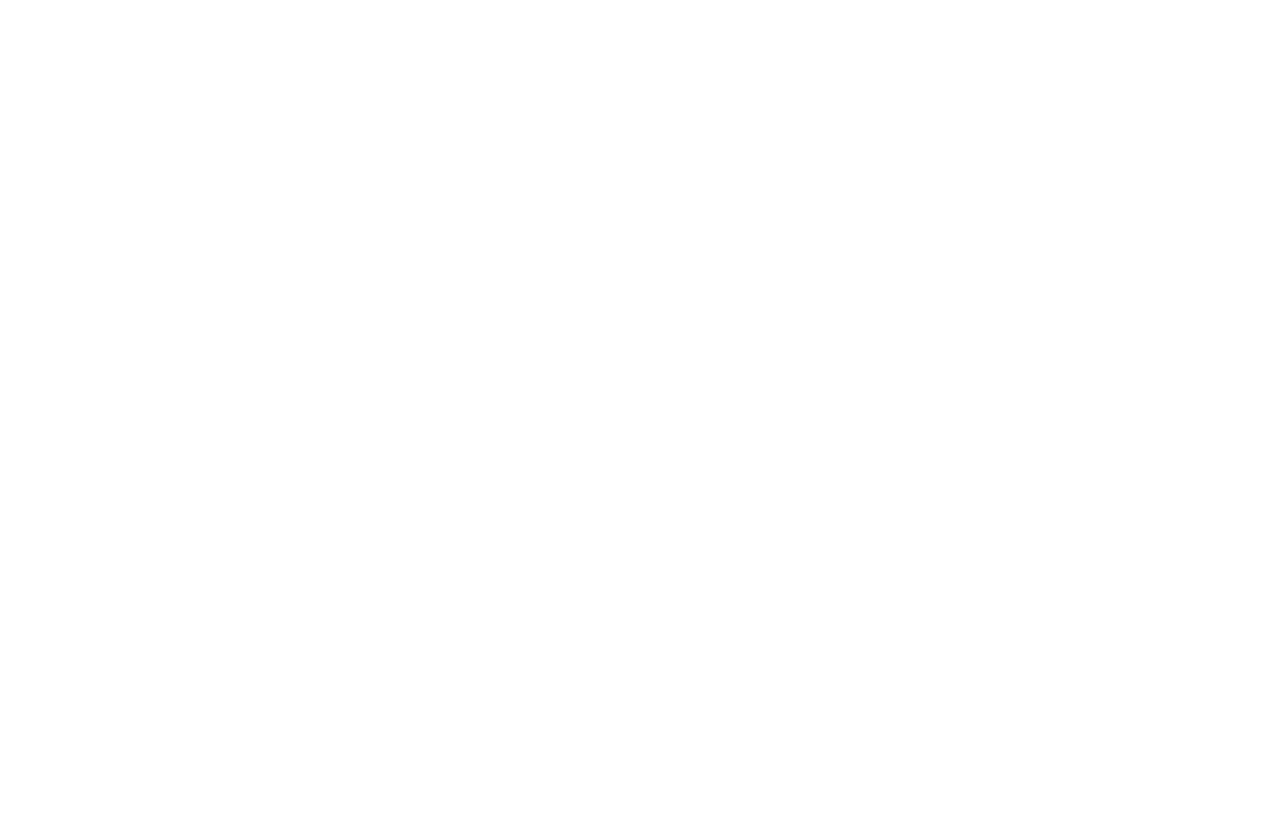
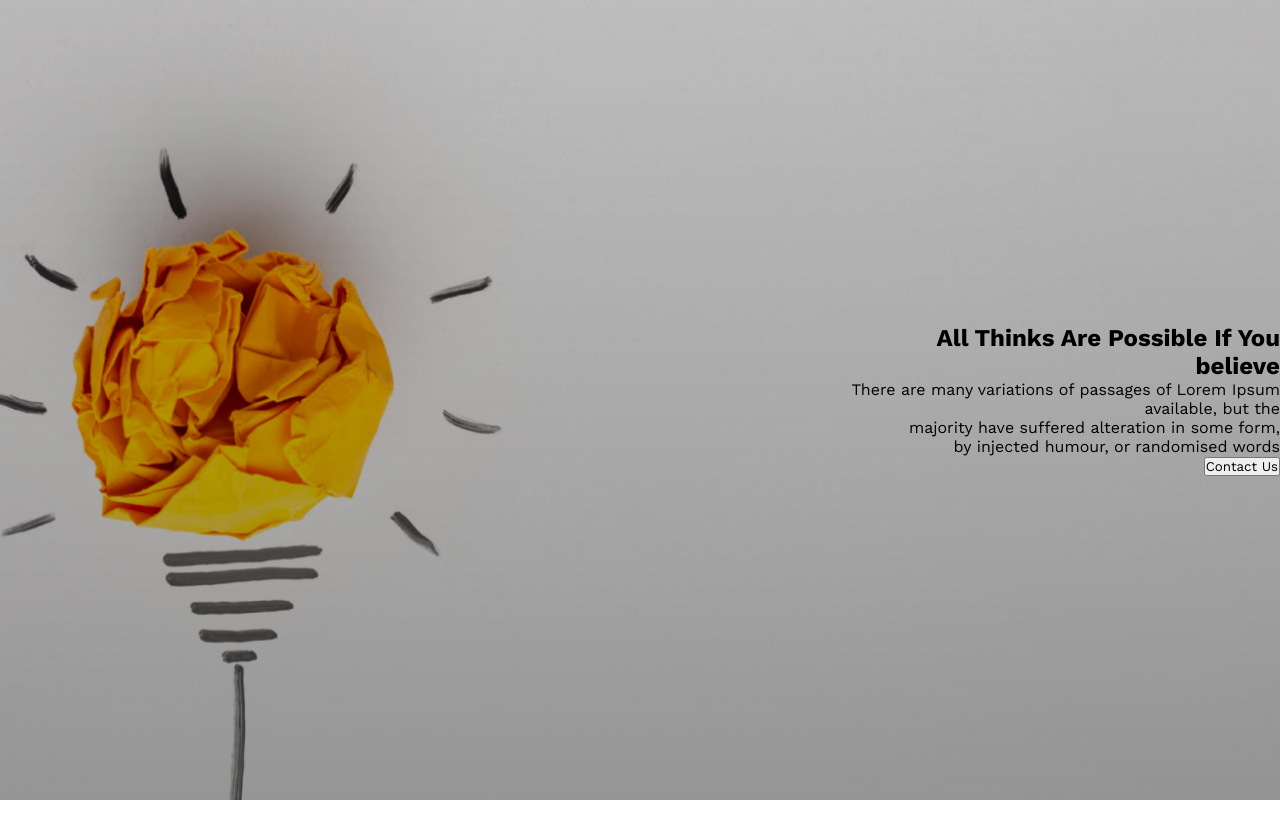
Before and after one commit to anik558363/new-year-new-me, a plain HTML site: page index.html in a window 1280 px wide. Before the commit the page ends 800 px from the top, so only its background shows below. Drawn offline with nearby package versions, Linux system fonts and the light colour scheme.

Commit message:
banner section 50% done

```diff
--- a/index.html
+++ b/index.html
@@ -19,7 +19,16 @@
 
 <body>
     <!-- header section -->
-    <header></header>
+    <header>
+        <section class="banner-container">
+            <div class="extra">
+                <h1 class="banner-title">All Thinks Are Possible If You believe</h1>
+                <p class="banner-description">There are many variations of passages of Lorem Ipsum available, but the <br>
+                    majority have suffered alteration in some form, <br> by injected humour, or randomised words</p>
+                <button class="btn">Contact Us</button>
+            </div>
+        </section>
+    </header>
 
     <!-- main section -->
     <main></main>
--- a/style/style.css
+++ b/style/style.css
@@ -1,5 +1,29 @@
-*{
+* {
     padding: 0px;
     margin: 0px;
     font-family: 'Work Sans', sans-serif;
 }
+
+
+
+
+/* banner related style */
+
+.banner-container{
+    height:100vh;
+    background-image: url("../images/banner/banner1.png"),linear-gradient(rgba(0,0,0,0.2),rgba(0,0,0,0.4));
+    background-blend-mode: overlay;
+    background-position: center;
+    background-repeat: no-repeat;
+    background-size: cover;
+    text-align: center;
+    display: flex;
+    align-items: center;
+    margin-bottom: 100px;
+}
+
+
+.extra{
+   padding-left: 850px;
+   text-align: end;
+}
```
